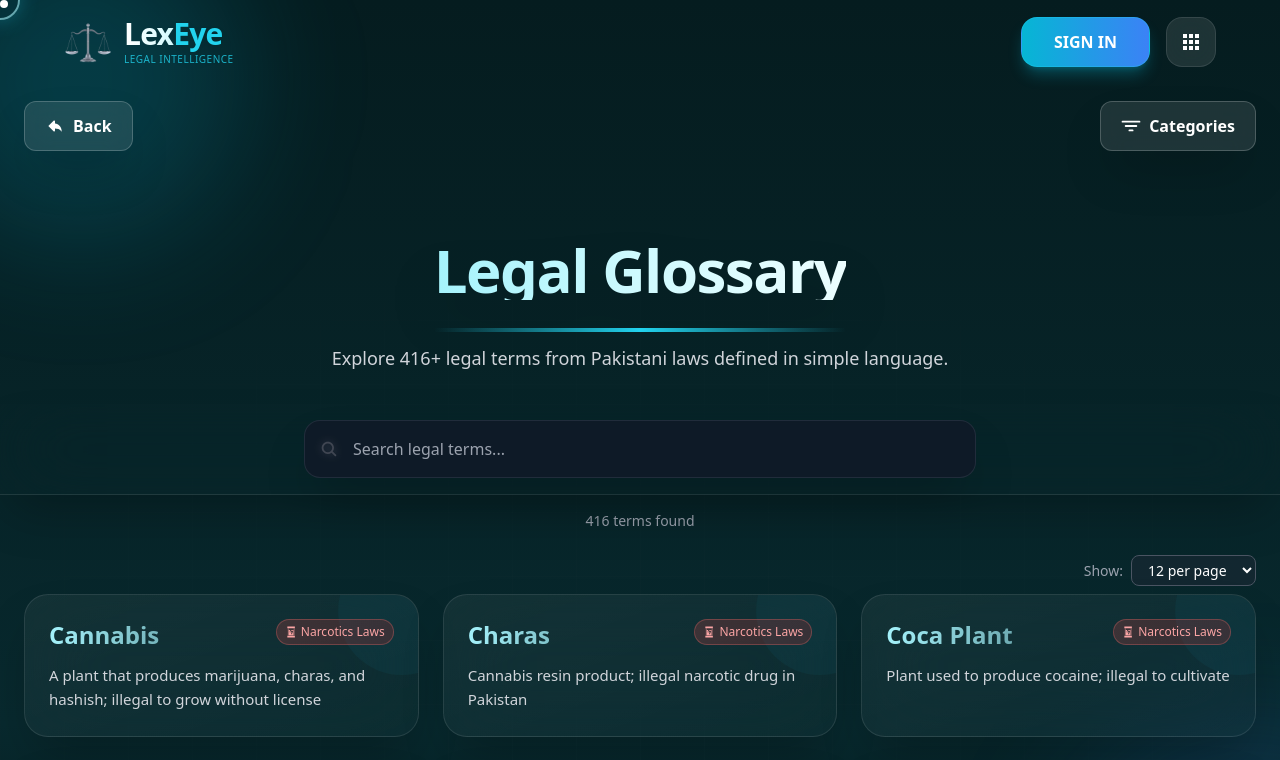
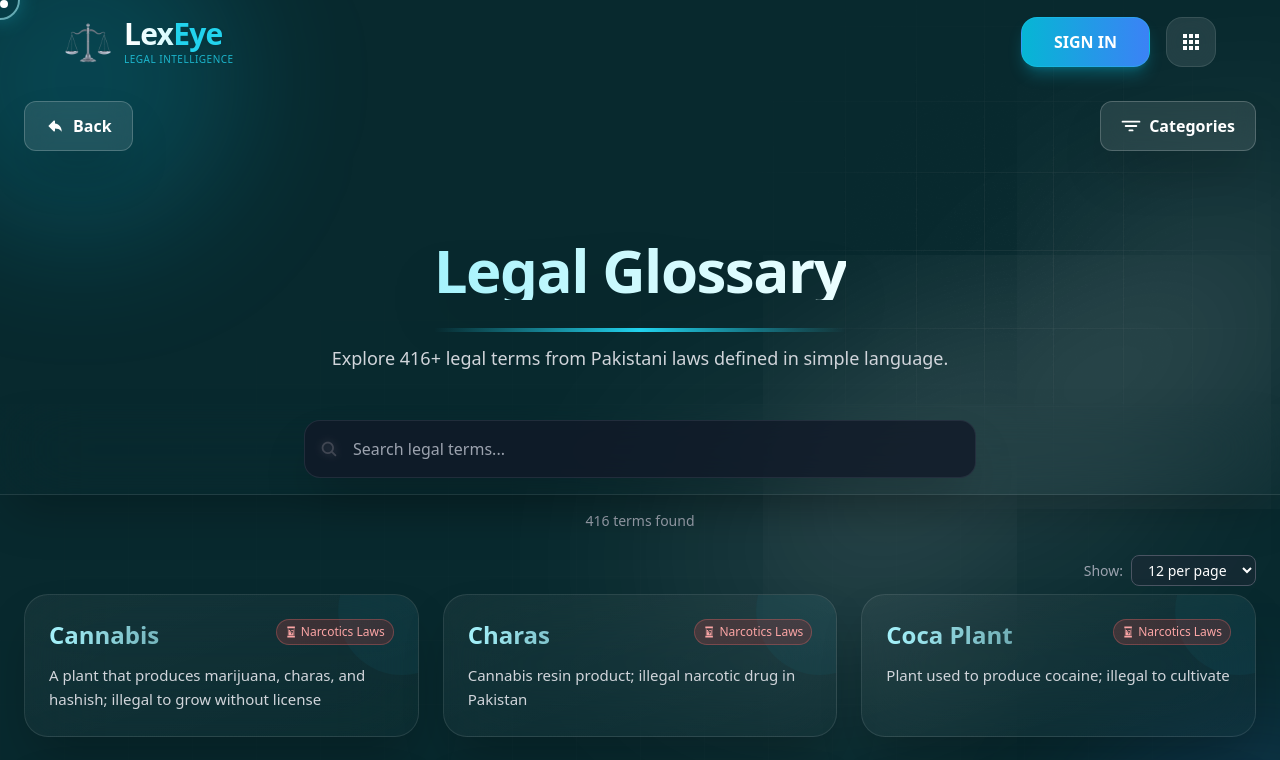
Before and after one commit to Haroon300/LexEye, a React (Vite) app in the folder fronend/front/: page /glossary in a window 1280 px wide. Shown: the top 760 px of the page. Built offline with nearby package versions, Linux system fonts and the light colour scheme.

Commit message:
Update Glossary.jsx

```diff
--- a/fronend/front/src/Glossary.jsx
+++ b/fronend/front/src/Glossary.jsx
@@ -238,7 +238,7 @@ const Glossary = () => {
   };
 
   return (
-    <div className="min-h-screen pt-[10%] bg-gradient-to-b from-[#051c1f] via-[#08292e] to-black text-gray-100 relative overflow-hidden">
+    <div className="min-h-screen pt-[10%] text-gray-100 relative overflow-hidden">
       {/* Enhanced background effects */}
       <div className="absolute inset-0 overflow-hidden">
         <div className="absolute w-80 h-80 bg-cyan-500/20 rounded-full blur-3xl -top-20 -left-20 animate-pulse-slow" />
@@ -253,7 +253,7 @@ const Glossary = () => {
 
       {/* Back Button */}
       <motion.div
-        className="absolute top-[7%] left-6 z-20"
+        className="absolute md:top-[7%] top-[4%] left-6 z-20"
         initial={{ opacity: 0, x: -20 }}
         animate={{ opacity: 1, x: 0 }}
         transition={{ duration: 0.5 }}
```
